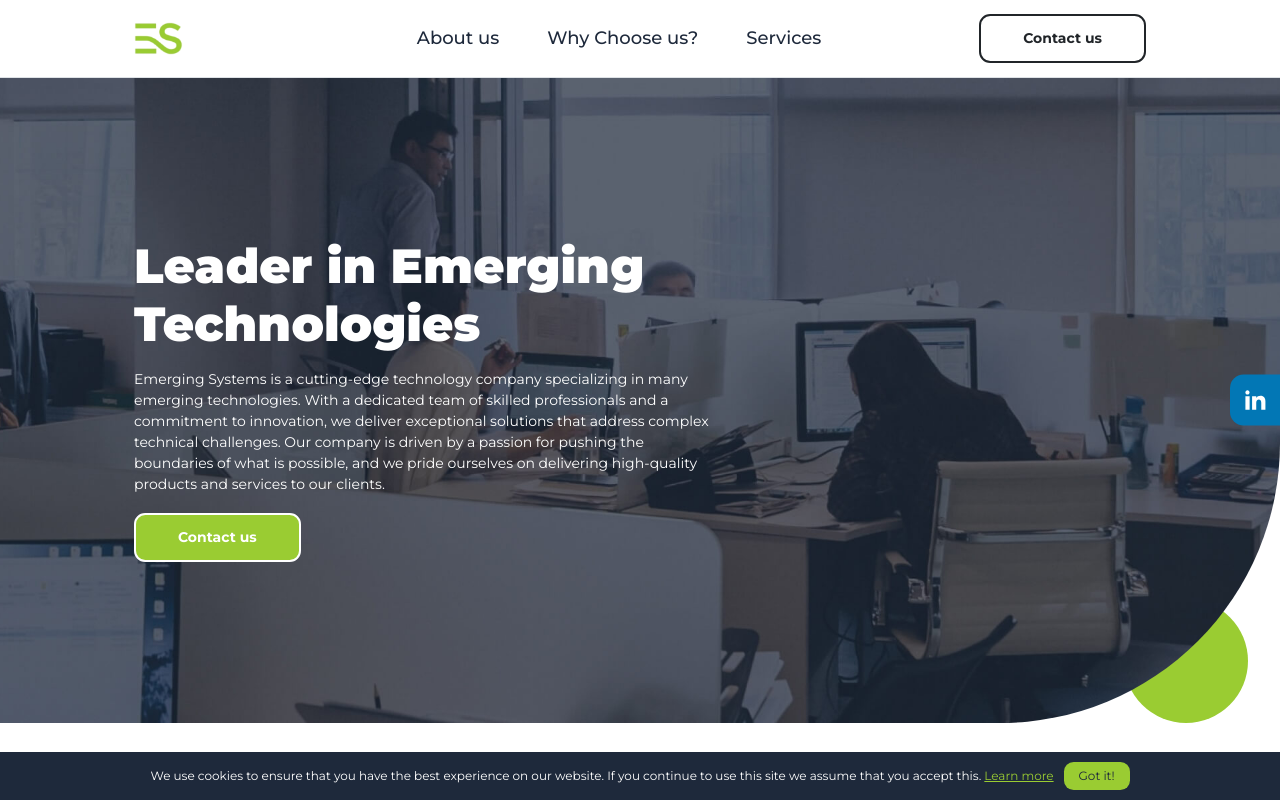
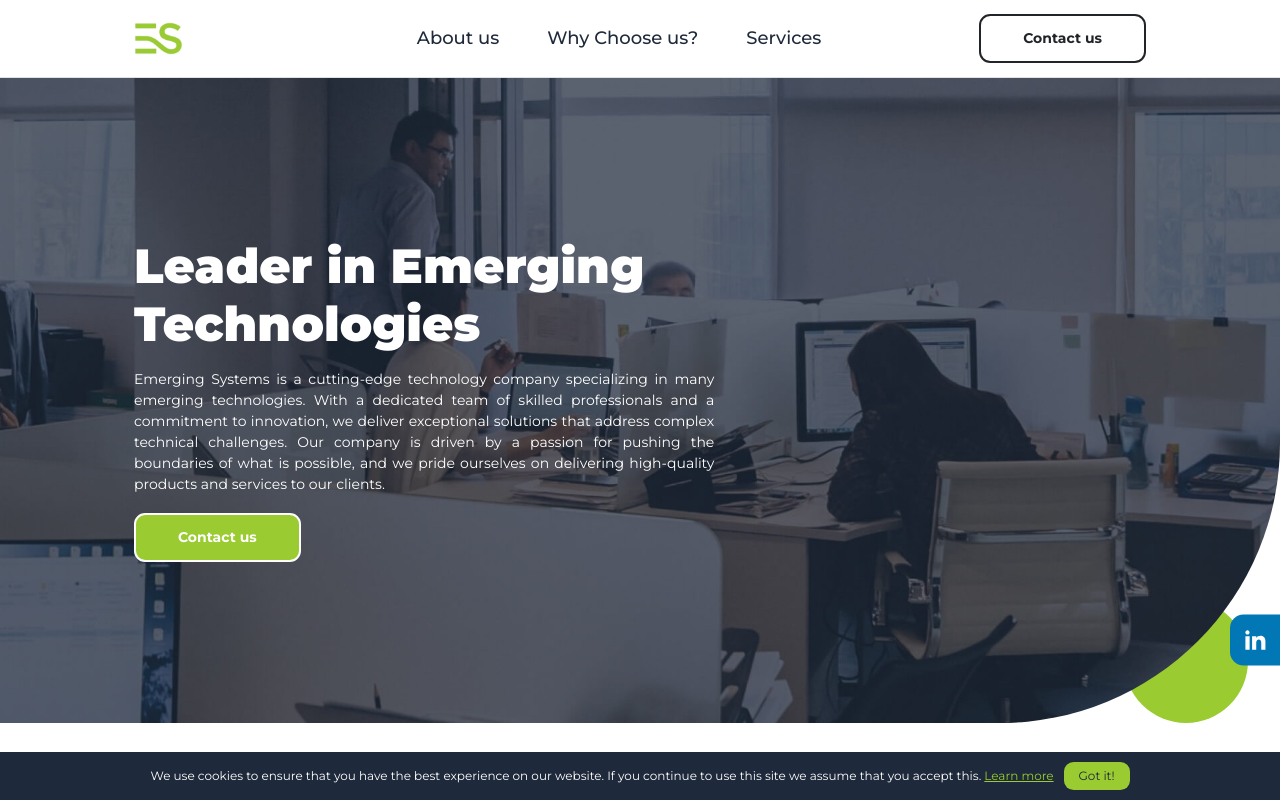
Before and after one commit to emersyst/emersys, a plain HTML site: page index.html in a window 1280 px wide. Shown: the top 800 px of the page. Drawn offline with Linux system fonts and the light colour scheme.

Commit message:
Update style.css

```diff
--- a/assets/css/style.css
+++ b/assets/css/style.css
@@ -44,6 +44,7 @@ body {
 
 p {
     line-height: 155%;
+    text-align: justify;
 }
 
 
@@ -308,7 +309,7 @@ p {
 .fixed_socialLink {
     position: fixed;
     z-index: 3;
-    top: 50%;
+    top: 80%;
     right: 0px;
     -webkit-transform: translateY(-50%);
     -ms-transform: translateY(-50%);
```
Lines whose indentation alone changed are shown as unchanged.
